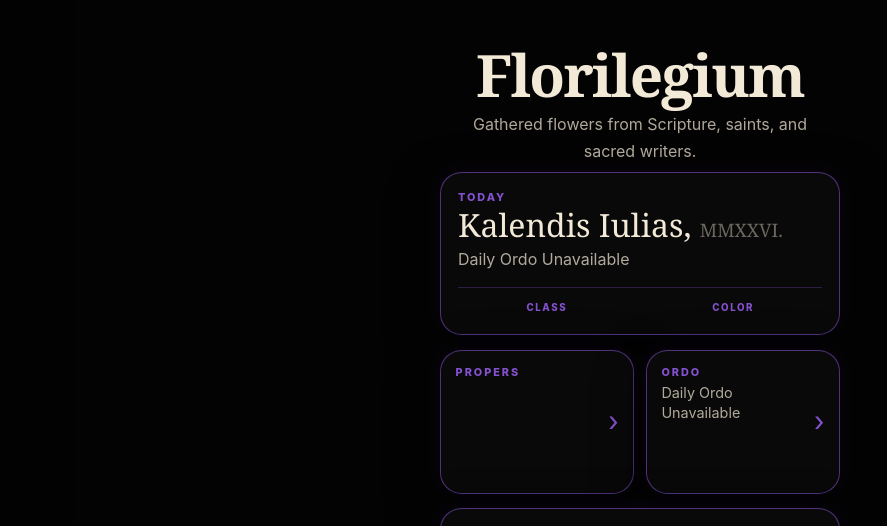
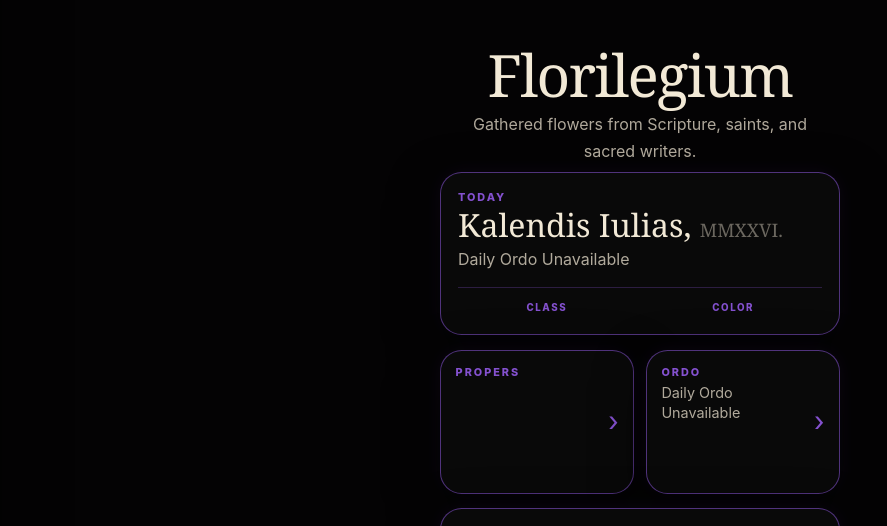
Before and after one commit to SebastianChannell/Florilegium, a website with bundled scripts: page index.html in a window 1280 px wide. Shown: the part 196-722 px from the top of the page, without its empty margins (0-887 px from the left). Built offline with nearby package versions, Linux system fonts and the light colour scheme; files whose address does not match are found by name.

Commit message:
Unbold header title while keeping size

```diff
--- a/css/dashboard-tuning.css
+++ b/css/dashboard-tuning.css
@@ -8,7 +8,7 @@
 .site-header h1 {
   font-family: Georgia, 'Times New Roman', serif;
   font-size: clamp(2.25rem, 4.7vw, 3.65rem);
-  font-weight: 800;
+  font-weight: 500;
 }
 
 .page-shell--dashboard .heading-copy,
```
